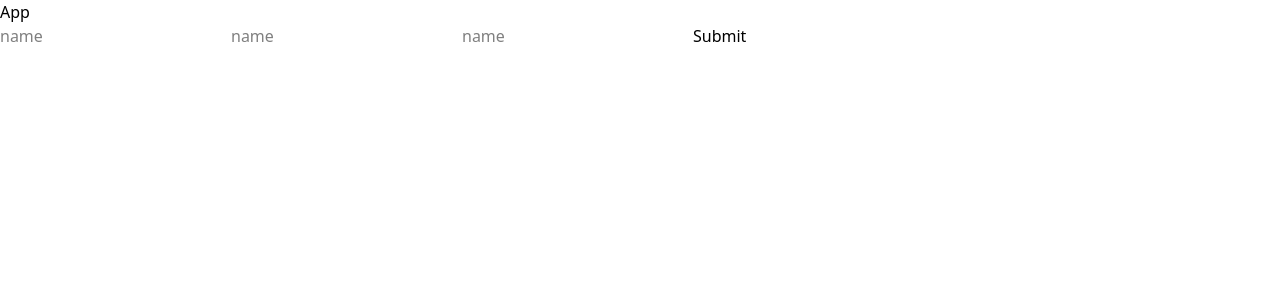
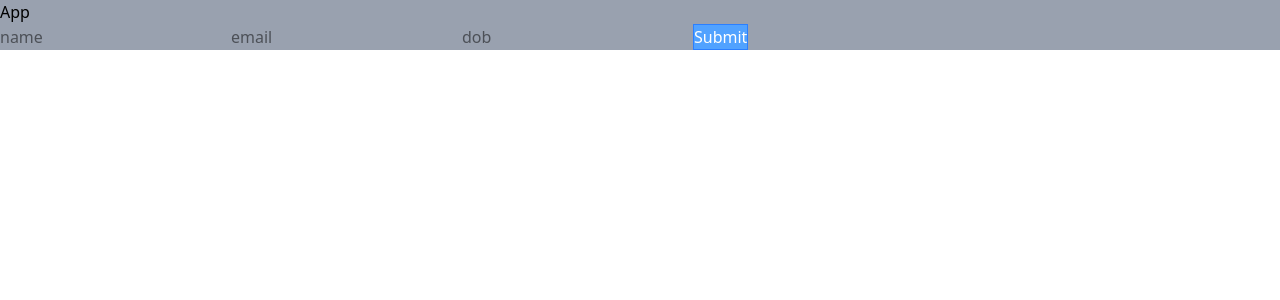
Before and after one commit to swaru1/react-class, a React (Vite) app: page / in a window 1280 px wide. Shown: the top 300 px of the page. Built offline with nearby package versions, Linux system fonts and the light colour scheme.

Commit message:
handleChange handle submit with two way binding - app

```diff
--- a/src/App.jsx
+++ b/src/App.jsx
@@ -4,22 +4,54 @@ import Register from "./components/Register";
 
 const App = () => {
   const [formData, setFormData] = useState({
-    name: '',
+    name: "",
     email: "",
     dob: "",
-  })
+  });
 
-  console.log(formData);
+  const handleChange = (e) => {
+    let { name, value } = e.target;
+    setFormData({ ...formData, [e.target.name]: e.target.value });
+  };
 
+  const handleSubmit = (e) => {
+    e.preventDefault();
+    console.log(formData);
+    setFormData({
+      name: "",
+      email: "",
+      dob: "",
+    });
+  };
 
   return (
-    <div>
+    <div className="bg-gray-400">
       <h1>App</h1>
-      <form action="">
-        <input onChange={(e)=> setFormData({...formData, name: e.target.value})} type="text" placeholder="name" />
-        <input onChange={(e)=> setFormData({...formData, email: e.target.value})} type="text" placeholder="name" />
-        <input onChange={(e)=> setFormData({...formData, dob : e.target.value})} type="text" placeholder="name" />
-        <button>Submit</button>
+      <form onSubmit={handleSubmit} action="">
+        <input
+          value={formData.name}
+          name="name"
+          onChange={handleChange}
+          type="text"
+          placeholder="name"
+        />
+        <input
+          value={formData.email}
+          name="email"
+          onChange={handleChange}
+          type="text"
+          placeholder="email"
+        />
+        <input
+          value={formData.dob}
+          name="dob"
+          onChange={handleChange}
+          type="text"
+          placeholder="dob"
+        />
+        <button className="bg-blue-400 border border-blue-500 text-white">
+          Submit
+        </button>
       </form>
     </div>
   );
```
